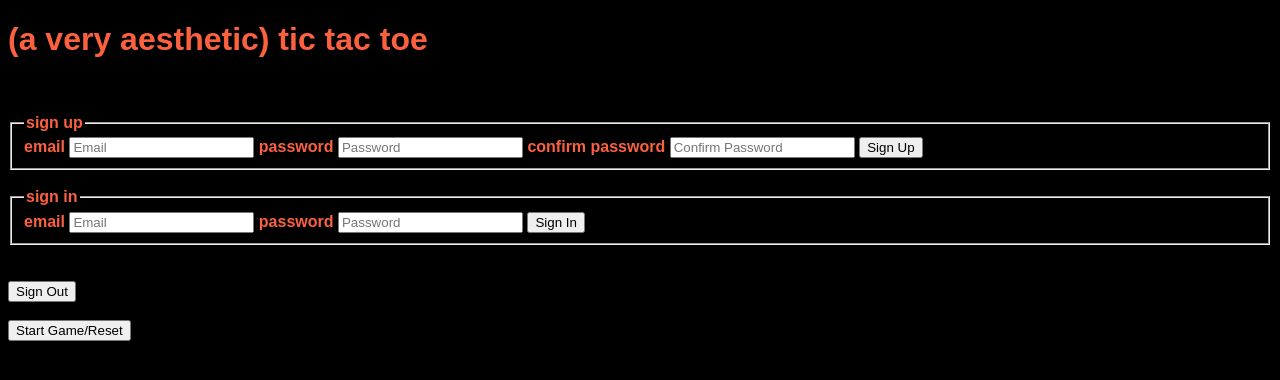
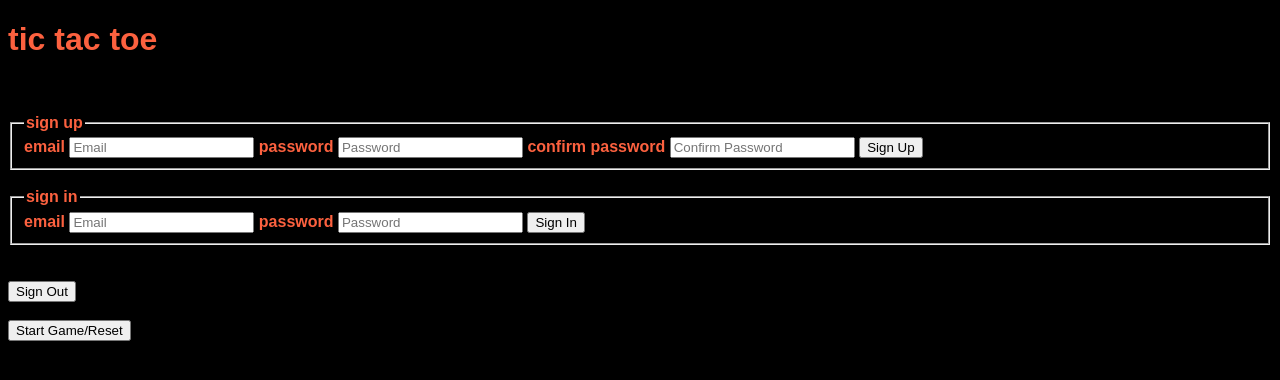
Before and after one commit to mcidoni/MC-Triple-T-client, a website built with webpack: page index.html in a window 1280 px wide. Built offline with nearby package versions, Linux system fonts and the light colour scheme.

Commit message:
made minor changes

```diff
--- a/assets/scripts/app.js
+++ b/assets/scripts/app.js
@@ -11,7 +11,6 @@ $(() => {
   $('#change-password-form').on('submit', events.onChangePassword)
   // DELETE sign-out
   $('#sign-out').on('click', events.onSignOut)
-
 
   $('#create-game').on('click', events.onCreateGame)
 
--- a/index.html
+++ b/index.html
@@ -10,7 +10,7 @@
       <script src="public/application.js" type="text/javascript" charset="utf-8" defer></script>
     </head>
     <body>
-      <h1>(a very aesthetic) tic tac toe</h1>
+      <h1>tic tac toe</h1>
       <br>
       <p id="message"></p>
       <section id="sign-up-section">
```
